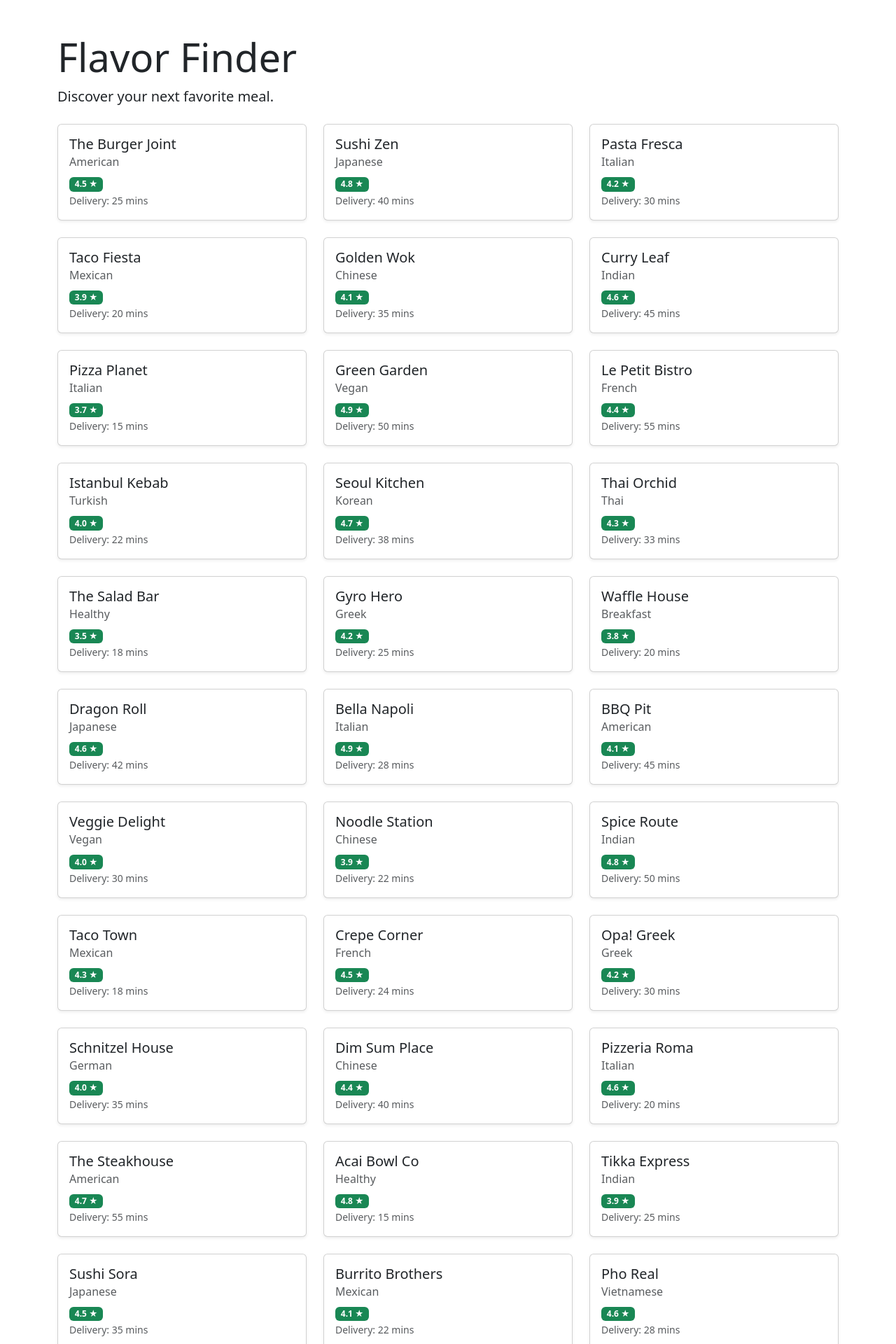
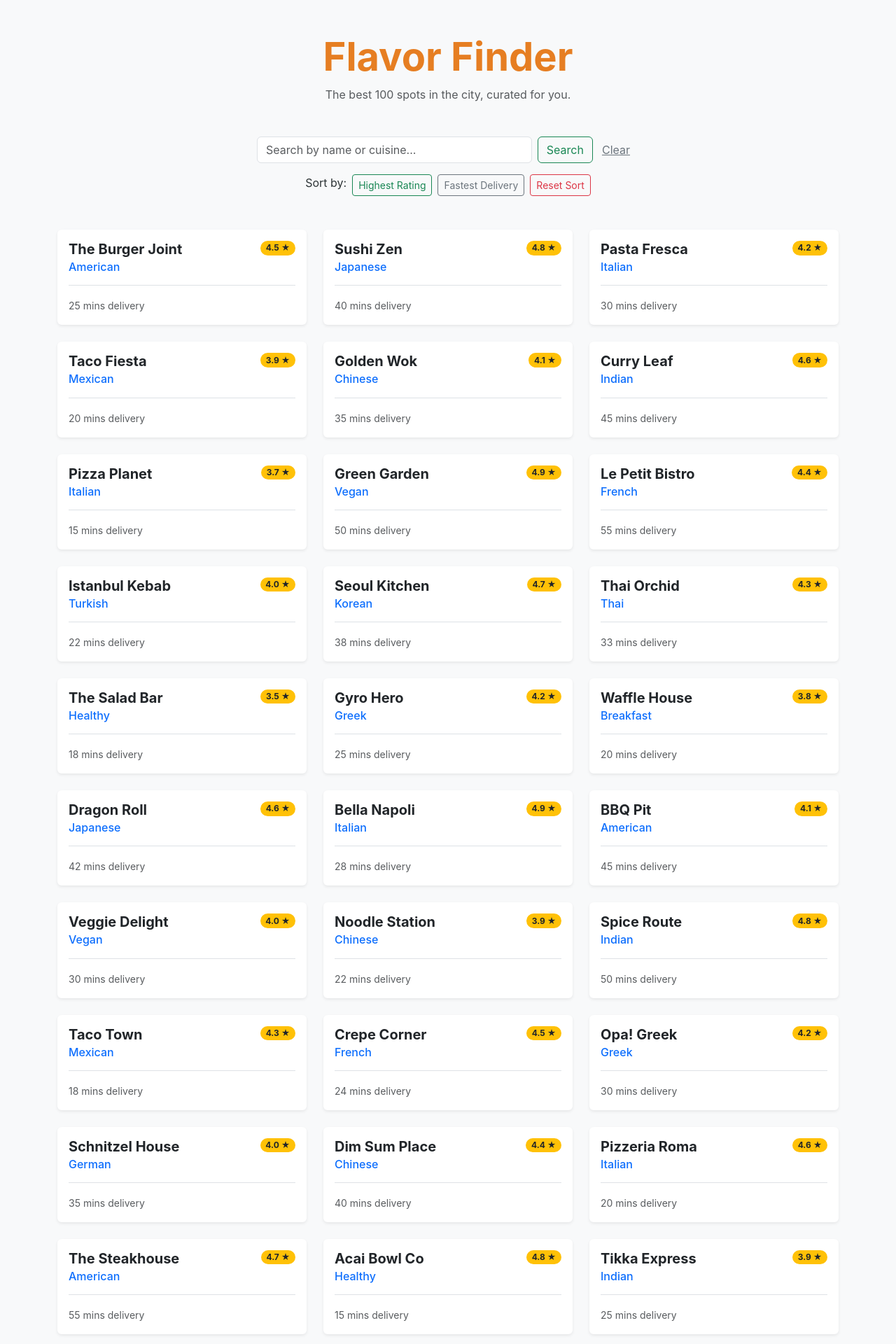
Before and after one commit to christinasamara/restaurant-registry-flask-app, a Flask app: page / in a window 1280 px wide. Shown: the top 1920 px of the page at 70% size. Run offline with Flask 3, Linux system fonts and the light colour scheme; some web fonts are replaced.

Commit message:
rest app

```diff
--- a/app.py
+++ b/app.py
@@ -7,7 +7,25 @@ restaurants_data = load_data()
 @app.route('/')
 def index():
 
-    restaurants = load_data()
+    all_restaurants = load_data()
+
+    search_query = request.args.get('search', '').lower()
+    sort_by = request.args.get('sort', '')
+
+    if search_query:
+        restaurants = [
+            r for r in all_restaurants
+            if search_query in r['name'].lower()
+            or search_query in r['cuisine'].lower()
+        ]
+    else:
+        restaurants = all_restaurants
+
+    if sort_by == 'rating':
+        restaurants = sorted(restaurants, key=lambda x: x['rating'], reverse=True)
+
+    elif sort_by == 'time':
+        restaurants = sorted(restaurants, key=lambda x: x['delivery_time_mins'])
 
     return render_template('index.html', restaurants=restaurants)
 
--- a/templates/index.html
+++ b/templates/index.html
@@ -6,33 +6,94 @@
     <meta name="viewport" content="width=device-width, initial-scale=1.0">
     <link href="https://cdn.jsdelivr.net/npm/bootstrap@5.3.0/dist/css/bootstrap.min.css" rel="stylesheet">
     <title>Restaurant Finder 2026</title>
+    <link href="https://fonts.googleapis.com/googleapis2?family=Inter:wght@400;700&display=swap" rel="stylesheet">
+    <style>
+        body {
+            font-family: 'Inter', sans-serif;
+            background-color: #f8f9fa;
+            /* A very light grey to make white cards pop */
+            color: #2d3436;
+        }
+
+        .card {
+            border: none;
+            transition: transform 0.2s;
+            /* Subtle lift effect */
+        }
+
+        .card:hover {
+            transform: translateY(-5px);
+        }
+
+        .brand-color {
+            color: #e67e22;
+            /* A warm "foodie" orange */
+        }
+    </style>
 </head>
 
 <body>
     <div class="container mt-5">
-        <header class="mb-4">
-            <h1 class="display-4">Flavor Finder</h1>
-            <p class="lead">Discover your next favorite meal.</p>
+        <header class="text-center mb-5">
+            <h1 class="display-4 fw-bold brand-color">Flavor Finder</h1>
+            <p class="text-muted">The best 100 spots in the city, curated for you.</p>
         </header>
 
         <main>
+            <div class="row mb-5">
+                <div class="col-md-6 offset-md-3">
+                    <form action="/" method="GET" class="d-flex">
+                        <input type="text" name="search" class="form-control me-2"
+                            placeholder="Search by name or cuisine..." aria-label="Search"
+                            value="{{ request.args.get('search', '') }}">
+                        <button class="btn btn-outline-success" type="submit">Search</button>
+                        <a href="/" class="btn btn-link text-secondary">Clear</a>
+                    </form>
+                    <div class="d-flex justify-content-center gap-2 mt-3">
+                        <span>Sort by:</span>
+                        <a href="{{ url_for('index', search=request.args.get('search', ''), sort='rating') }}"
+                            class="btn btn-sm {% if request.args.get('sort') == 'rating' %}btn-success{% else %}btn-outline-success{% endif %}">
+                            Highest Rating
+                        </a>
+                        <a href="{{ url_for('index', search=request.args.get('search', ''), sort='time') }}"
+                            class="btn btn-sm {% if request.args.get('sort') == 'time' %}btn-secondary{% else %}btn-outline-secondary{% endif %}">
+                            Fastest Delivery
+                        </a>
+                        <a href="{{ url_for('index', search=request.args.get('search', '')) }}"
+                            class="btn btn-sm btn-outline-danger">
+                            Reset Sort
+                        </a>
+                    </div>
+                </div>
+            </div>
+            {% if restaurants %}
             <div class="row">
                 {% for restaurant in restaurants %}
                 <div class="col-md-4 mb-4">
                     <div class="card h-100 shadow-sm">
                         <div class="card-body">
-                            <h5 class="card-title">{{ restaurant.name }}</h5>
-                            <h6 class="card-subtitle mb-2 text-muted">{{ restaurant.cuisine }}</h6>
-                            <p class="card-text">
-                                <span class="badge bg-success">{{ restaurant.rating }} ★</span>
-                                <br>
-                                <small class="text-muted">Delivery: {{ restaurant.delivery_time_mins }} mins</small>
-                            </p>
+                            <div class="d-flex justify-content-between align-items-start mb-2">
+                                <h5 class="card-title fw-bold mb-0">{{ restaurant.name }}</h5>
+                                <span class="badge rounded-pill bg-warning text-dark">{{ restaurant.rating }} ★</span>
+                            </div>
+                            <h6 class="card-subtitle mb-3 text-primary">{{ restaurant.cuisine }}</h6>
+                            <div class="pt-3 border-top mt-auto">
+                                <small class="text-muted">
+                                    <i class="bi bi-clock"></i> {{ restaurant.delivery_time_mins }} mins delivery
+                                </small>
+                            </div>
                         </div>
                     </div>
                 </div>
                 {% endfor %}
             </div>
+            {% else %}
+            <div class="text-center my-5">
+                <h3>No restaurants found matching your search.</h3>
+                <p>Try searching for "Gyros", "Greek", or "Italian".</p>
+                <a href="/" class="btn btn-primary">View All Restaurants</a>
+            </div>
+            {% endif %}
         </main>
 
         <footer>
```
Also changed, not shown: README.md, image.png (added).
